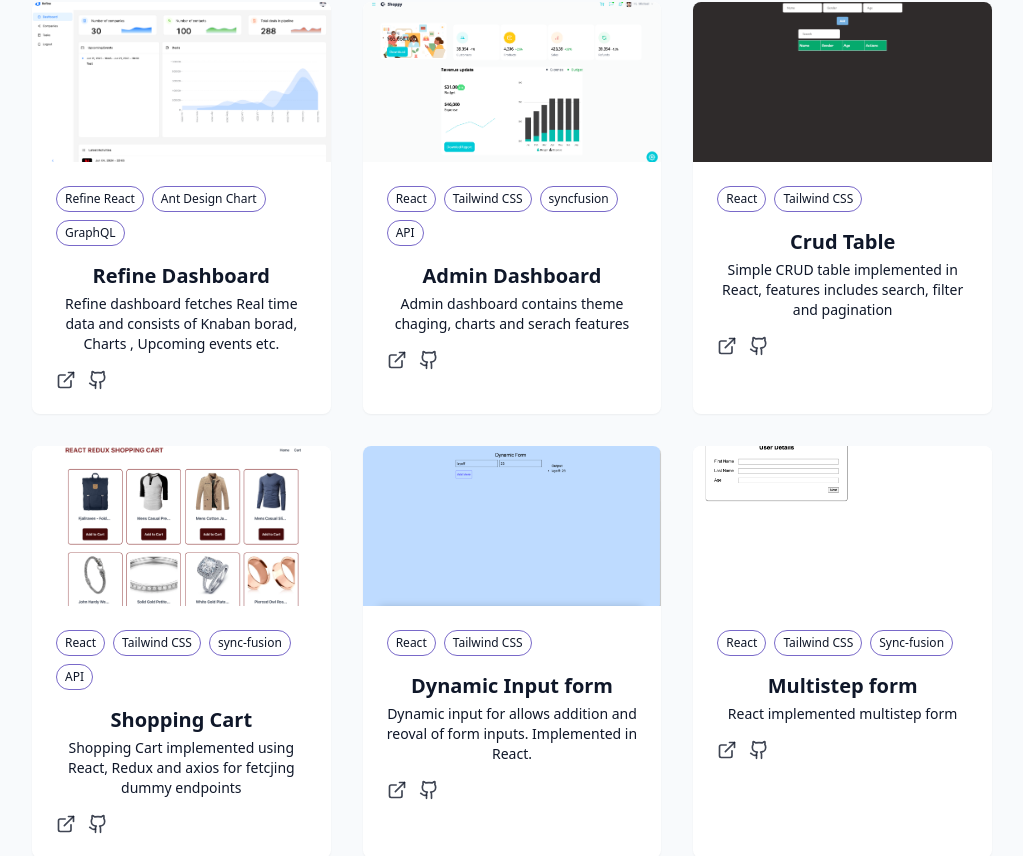
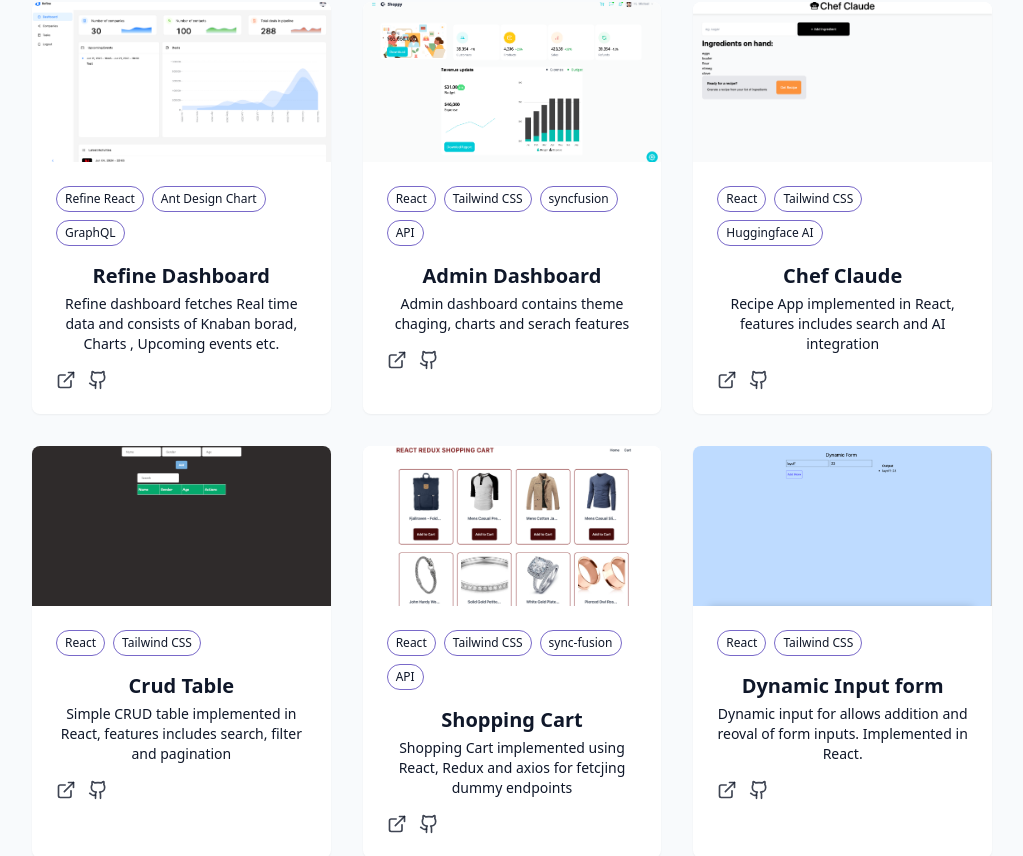
Before and after one commit to Layomi1/new-portfolio, a React (Vite) app: page / in a window 1280 px wide. Shown: the part 2384-3240 px from the top of the page, without its empty margins (128-1151 px from the left). Built offline with nearby package versions, Linux system fonts and the light colour scheme.

Commit message:
adding ai project

```diff
--- a/src/data/products.js
+++ b/src/data/products.js
@@ -12,6 +12,7 @@
 import credit_card from "../assets/projects/project_12.png";
 import meme_generator from "../assets/projects/project_13.png";
 import refine_dashboard from "../assets/projects/project_01.png";
+import chef_claude from "../assets/projects/project_03.png";
 
 export const projects = [
   {
@@ -36,6 +37,16 @@
   },
   {
     id: 3,
+    title: "Chef Claude",
+    description:
+      "Recipe App implemented in React, features  includes search and AI integration",
+    image: chef_claude,
+    gitHubUrl: "https://github.com/Layomi1/react-chef-claude",
+    hostedUrl: " https://frontend-rookie-chef-claude.netlify.app",
+    tags: ["React", "Tailwind CSS", "Huggingface AI"],
+  },
+  {
+    id: 4,
     title: "Crud Table",
     description:
       "Simple CRUD table implemented in React, features  includes search, filter and pagination",
@@ -45,7 +56,7 @@
     tags: ["React", "Tailwind CSS"],
   },
   {
-    id: 4,
+    id: 5,
     title: "Shopping Cart",
     description:
       "Shopping Cart implemented using React, Redux and axios for fetcjing dummy endpoints",
@@ -55,7 +66,7 @@
     tags: ["React", "Tailwind CSS", "sync-fusion", "API"],
   },
   {
-    id: 5,
+    id: 6,
     title: "Dynamic Input form",
     description:
       "Dynamic input for allows addition and reoval of form inputs. Implemented in React.",
@@ -65,7 +76,7 @@
     tags: ["React", "Tailwind CSS"],
   },
   {
-    id: 6,
+    id: 7,
     title: "Multistep form",
     description: "React implemented multistep form",
     image: multi_step_form,
@@ -74,7 +85,7 @@
     tags: ["React", "Tailwind CSS", "Sync-fusion"],
   },
   {
-    id: 7,
+    id: 8,
     title: "Food Blog",
     description:
       "AFood blog is implemneted using React , Redux and Tailwind CSS.",
@@ -85,7 +96,7 @@
   },
 
   {
-    id: 8,
+    id: 9,
     title: "Scroll Indicator",
     description:
       "Admin dashboard using React and sync-fusion.  It contains theme chaging, charts and serach features",
@@ -95,7 +106,7 @@
     tags: ["React", "Tailwind CSS", "API"],
   },
   {
-    id: 9,
+    id: 10,
     title: "CRUD operation",
     description:
       "Admin dashboard using React and sync-fusion.  It contains theme chaging, charts and serach features",
@@ -105,7 +116,7 @@
     tags: ["React", "Tailwind CSS"],
   },
   {
-    id: 10,
+    id: 11,
     title: "Animated Card",
     description: "Simple Animated card",
     image: animated_card,
@@ -114,7 +125,7 @@
     tags: ["React", "Tailwind CSS", "Framer- Motion"],
   },
   {
-    id: 11,
+    id: 12,
     title: "Animated Image Gallery",
     description: "Simple Animated image gallery",
     image: animated_gallery,
@@ -123,7 +134,7 @@
     tags: ["React", "Tailwind CSS", "Framer Motion"],
   },
   {
-    id: 12,
+    id: 13,
     title: "Product Listing",
     description:
       "The Product Listing app. Features included increasing and decreasing items in cart",
@@ -134,7 +145,7 @@
   },
 
   {
-    id: 13,
+    id: 14,
     title: "Credit Card",
     description: "Credit card app",
     image: credit_card,
@@ -143,7 +154,7 @@
     tags: ["JS", "CSS"],
   },
   {
-    id: 14,
+    id: 15,
     title: "Meme Generator",
     description: "Meme generator app was implemented using Angular",
     image: meme_generator,
```
Also changed, not shown: src/assets/projects/project_03.png (added).
